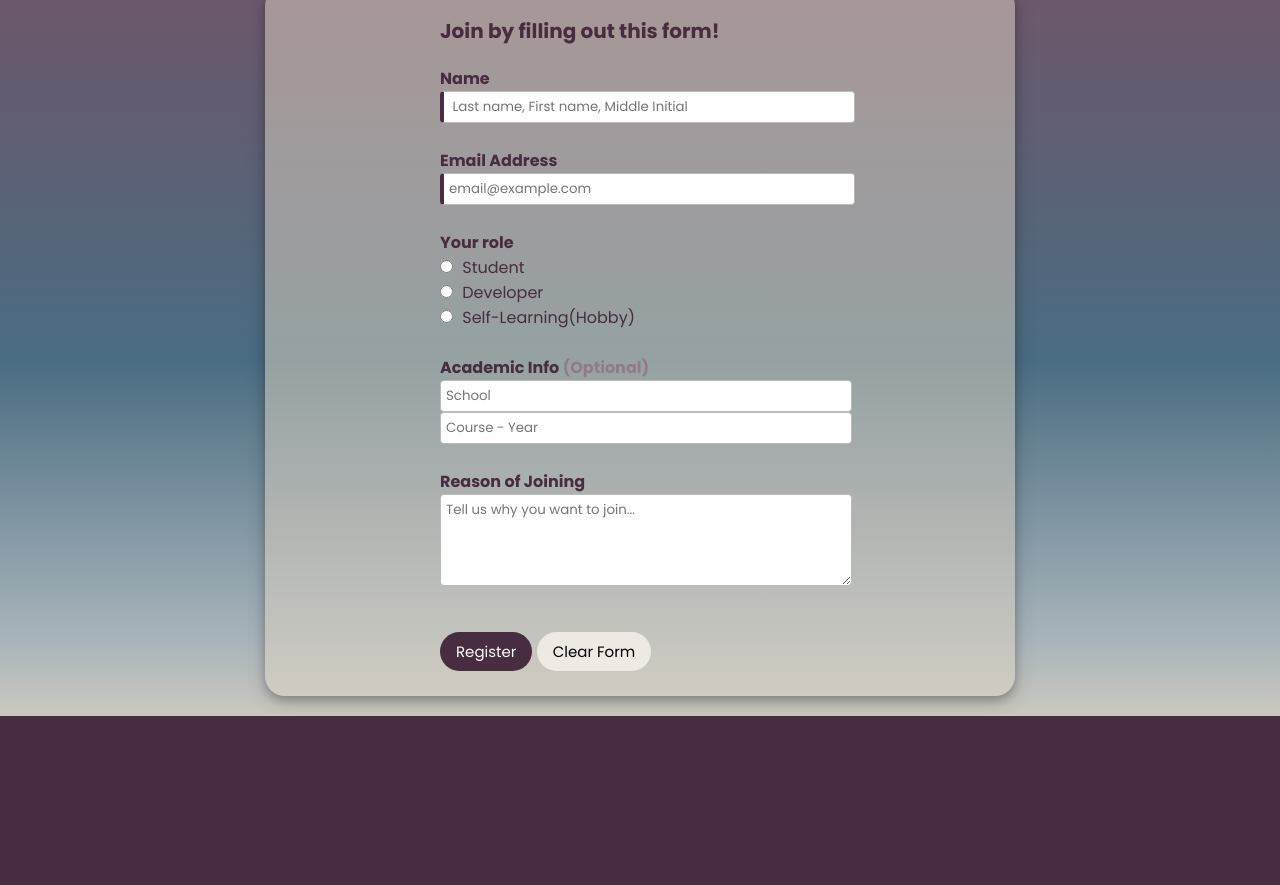
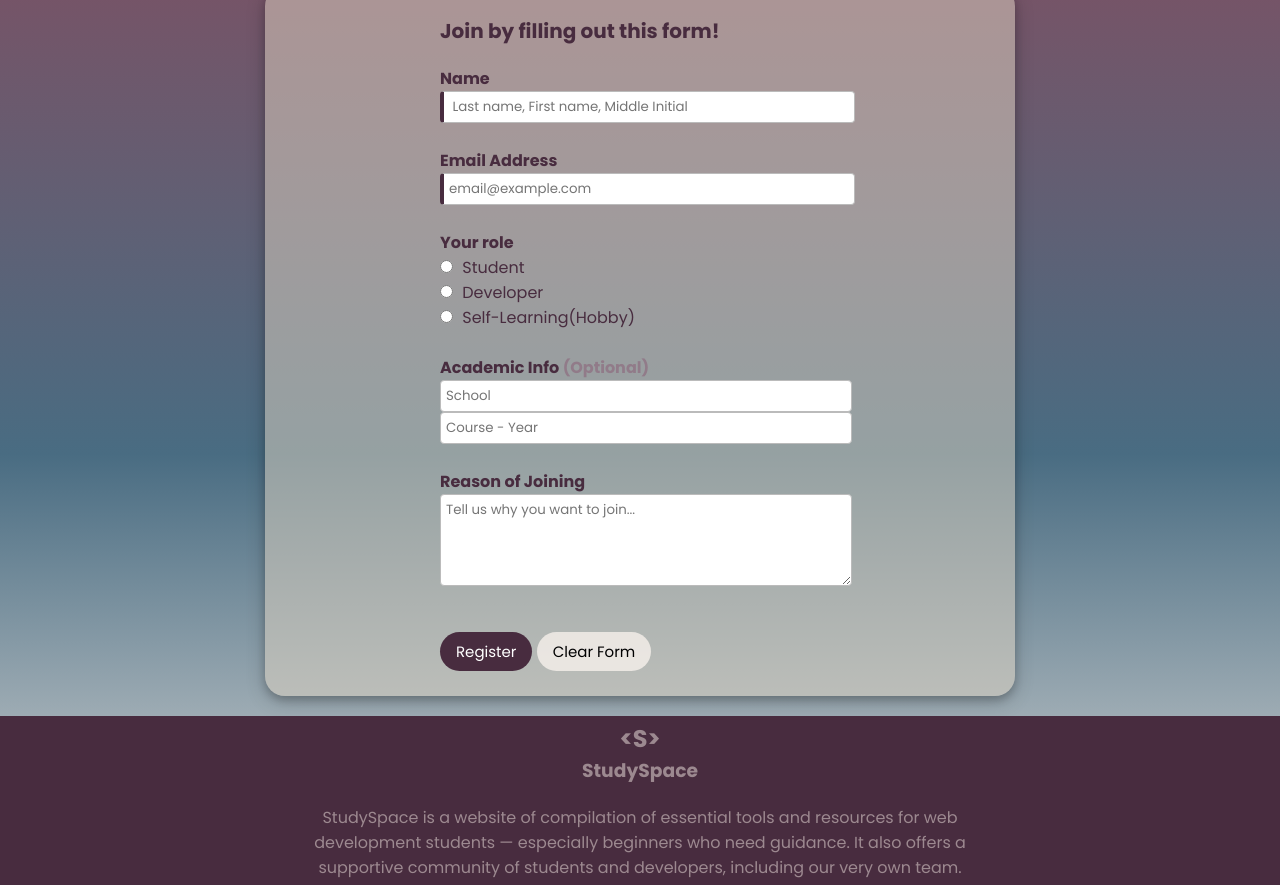
Before and after one commit to alix-8/MidtrmProjG2, a plain HTML site: page hub.html in a window 1280 px wide. Shown: the part 1271-2156 px from the top of the page. Before the commit the page ends 2037 px from the top, so only its background shows below. Drawn offline with Linux system fonts and the light colour scheme.

Commit message:
lower footer text transparency
add missing footers

```diff
--- a/hub.html
+++ b/hub.html
@@ -137,7 +137,12 @@
         </div>
     </section>
     <footer>
+        <section  class="footer_logo">
+            <h1>&lt;S&gt;</h1>
+            <h3>StudySpace</h3>
+        </section>
 
+        <p class="web_description">StudySpace is a website of compilation of essential tools and resources for web development students — especially beginners who need guidance. It also offers a supportive community of students and developers, including our very own team.</p>
     </footer>
 </body>
 <script src="jsFiles/hub.js"></script>
--- a/reusableFiles/all.css
+++ b/reusableFiles/all.css
@@ -31,7 +31,6 @@ body {
 
 nav {
     background-color: #FAF0EA;
-
     min-height: 6vh;
     align-content: center;
     display: flex;
@@ -47,9 +46,9 @@ nav a {
 
 
 footer {
-    color: #FAF0EA;
+    color: #faf0ea79;
     margin-top: 10px;
-    padding: 5px 10px;
+    padding: 5px 280px;
 }
 
 .footer_logo {
```
Also changed, not shown: resources.html (+5 -0 lines), tools.html (+5 -0 lines).
